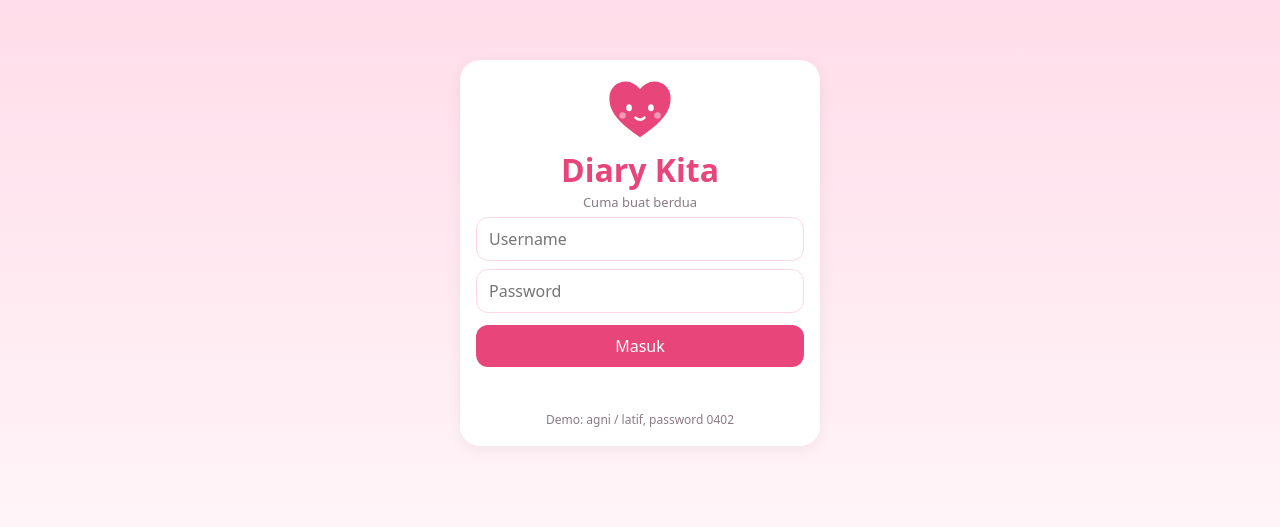
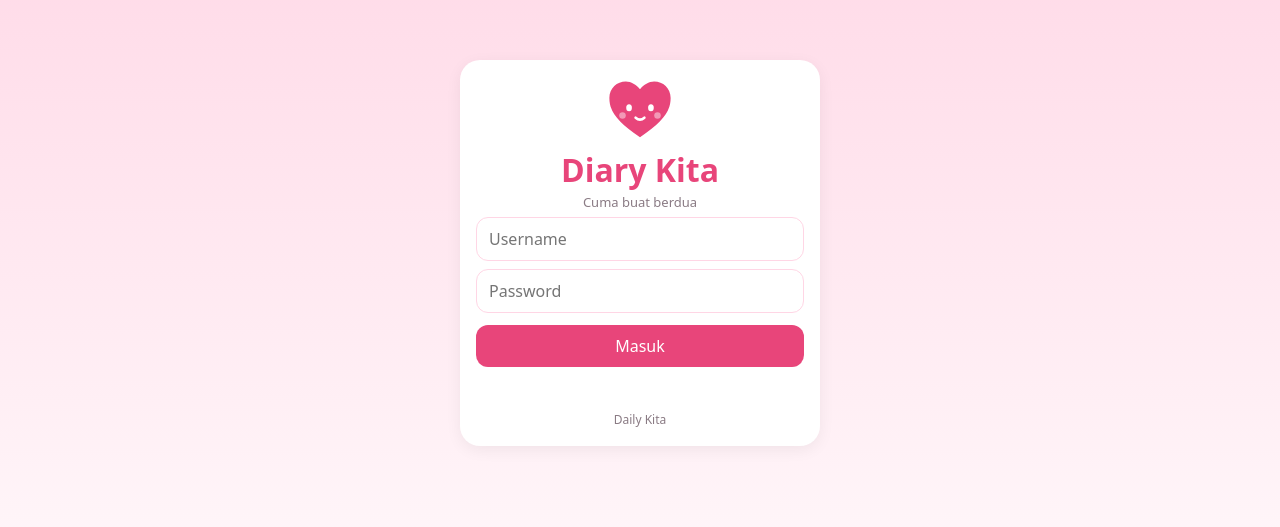
Before and after one commit to agniamalia120-sudo/dailykita, a plain HTML site: page index.html in a window 1280 px wide. Shown: the part 147-674 px from the top of the page. Drawn offline with Linux system fonts and the light colour scheme.

Commit message:
Update index.html

```diff
--- a/index.html
+++ b/index.html
@@ -78,7 +78,7 @@ input[type=checkbox]{width:auto;margin:0;accent-color:var(--c)}
   <input id="lp" type="password" placeholder="Password" autocomplete="current-password" onkeydown="if(event.key==='Enter')login()">
   <button style="width:100%;margin-top:8px" onclick="login()">Masuk</button>
   <p id="lerr" style="color:#d33;font-size:13px;min-height:18px"></p>
-  <p class="muted" style="font-size:12px">Demo: agni / latif, password 0402</p>
+  <p class="muted" style="font-size:12px">Daily Kita</p>
  </div>
 </div>
 <div id="app" hidden>
```
